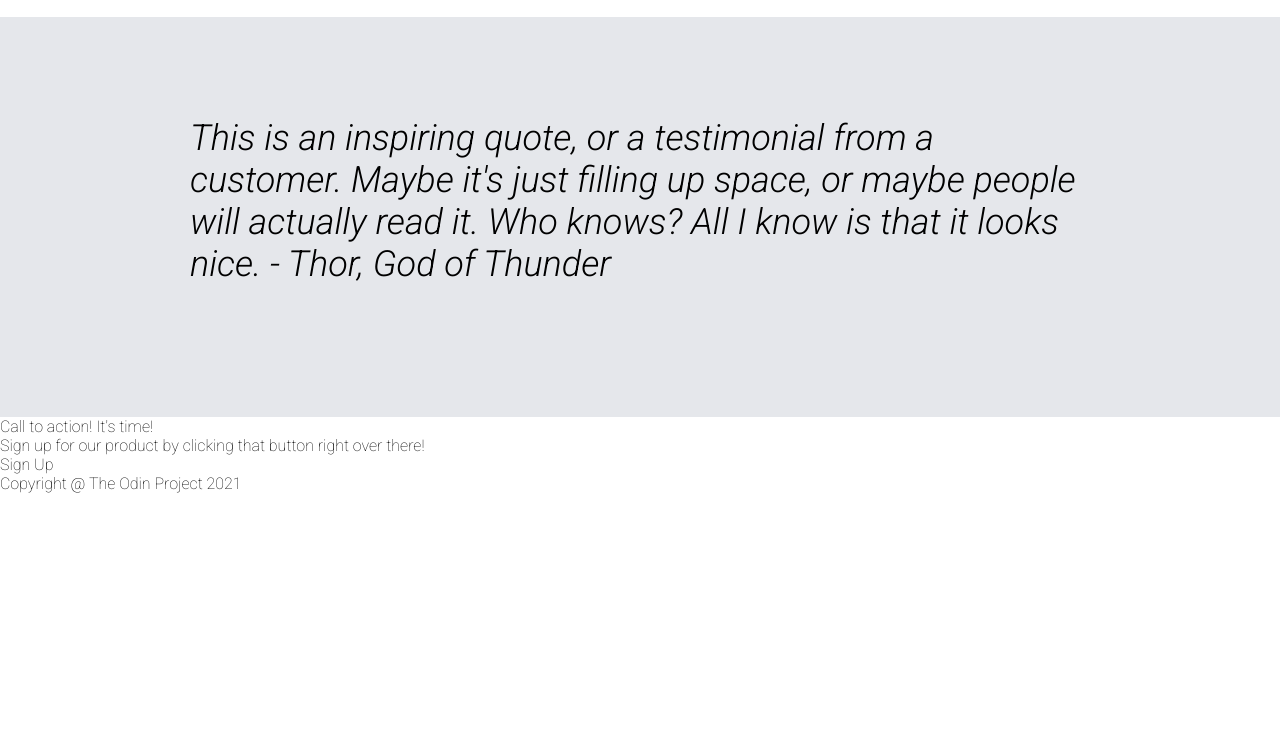
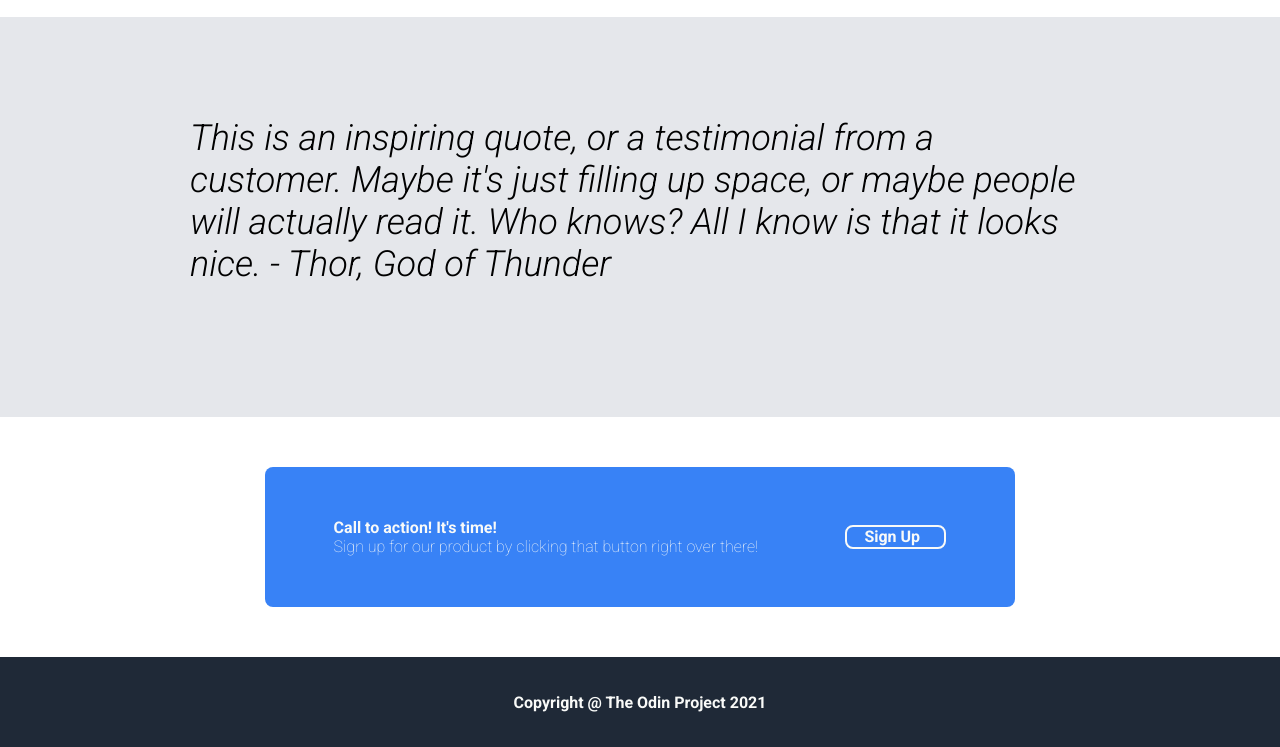
Before and after one commit to coghe/landing-page, a plain HTML site: page index.html in a window 1280 px wide. Shown: the part 812-1559 px from the top of the page. Before the commit the page ends 1305 px from the top, so only its background shows below. Drawn offline with Linux system fonts and the light colour scheme.

Commit message:
Add the forth section and footer to finish the landing page project

```diff
--- a/index.html
+++ b/index.html
@@ -64,12 +64,16 @@
     </div>
     </section>
     <!-- section 4 -->
+    <section class="section-four">
     <div class="alert">
+        <div class="alert-text">
         <p>Call to action! It's time!</p>
         <p>Sign up for our product by clicking that button right over there!</p>
+    </div>
         <div class="second-button">Sign Up</div>
     </div>
+</section>
     <!-- footer -->
-    <footer>Copyright @ The Odin Project 2021</footer>
+    <footer class="footer"><p>Copyright @ The Odin Project 2021</p></footer>
 </body>
 </html>
--- a/style.css
+++ b/style.css
@@ -39,13 +39,6 @@ a {
 .section-one {
     background-color: #1f2937;
 }
-
-/* .hero-one {
-    margin-top: 100px;
-    margin-right: auto;
-    padding: 20px 50px;
-
-} */
 
 #first-text {
     color: #f9faf8;
@@ -151,3 +144,53 @@ a {
 }
 
 /* forth section */
+.section-four {
+    margin: 50px auto;
+}
+
+.alert {
+    background-color: #3882f6;
+    width: 700px;
+    height: 100px;
+    border-radius: 8px;
+    margin: 0 auto;
+    padding: 20px 25px;
+    display: flex;
+    justify-content: space-around;
+    align-items: center;
+}
+
+.alert p {
+    color: #f9faf8;
+}
+
+.alert p:first-child {
+    font-weight: 700;
+}
+
+.second-button {
+    color: #f9faf8;
+    border: 2px solid #f9faf8;
+    border-radius: 8px;
+    font-weight: 700;
+    width: 80px;
+    height: 20px;
+    padding-left: 17px;
+}
+
+/* footer */
+
+footer {
+    background-color: #1f2937;
+    width: auto;
+    height: 90px;
+    margin: 0 auto;
+    display: flex;
+    justify-content: center;
+    align-items: center;
+}
+
+footer p {
+    color: #f9faf8;
+    font-weight: 700;
+}
```
